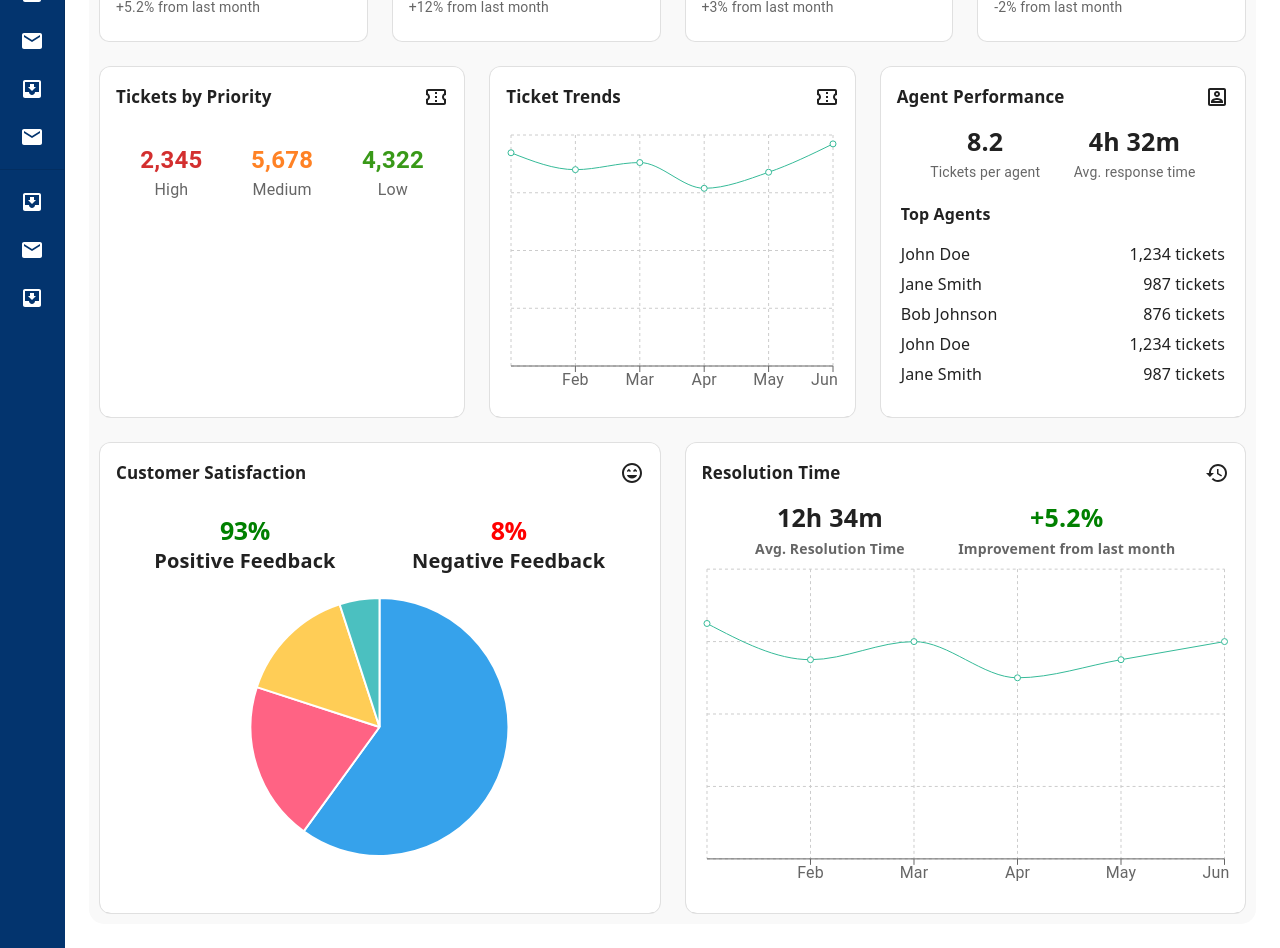
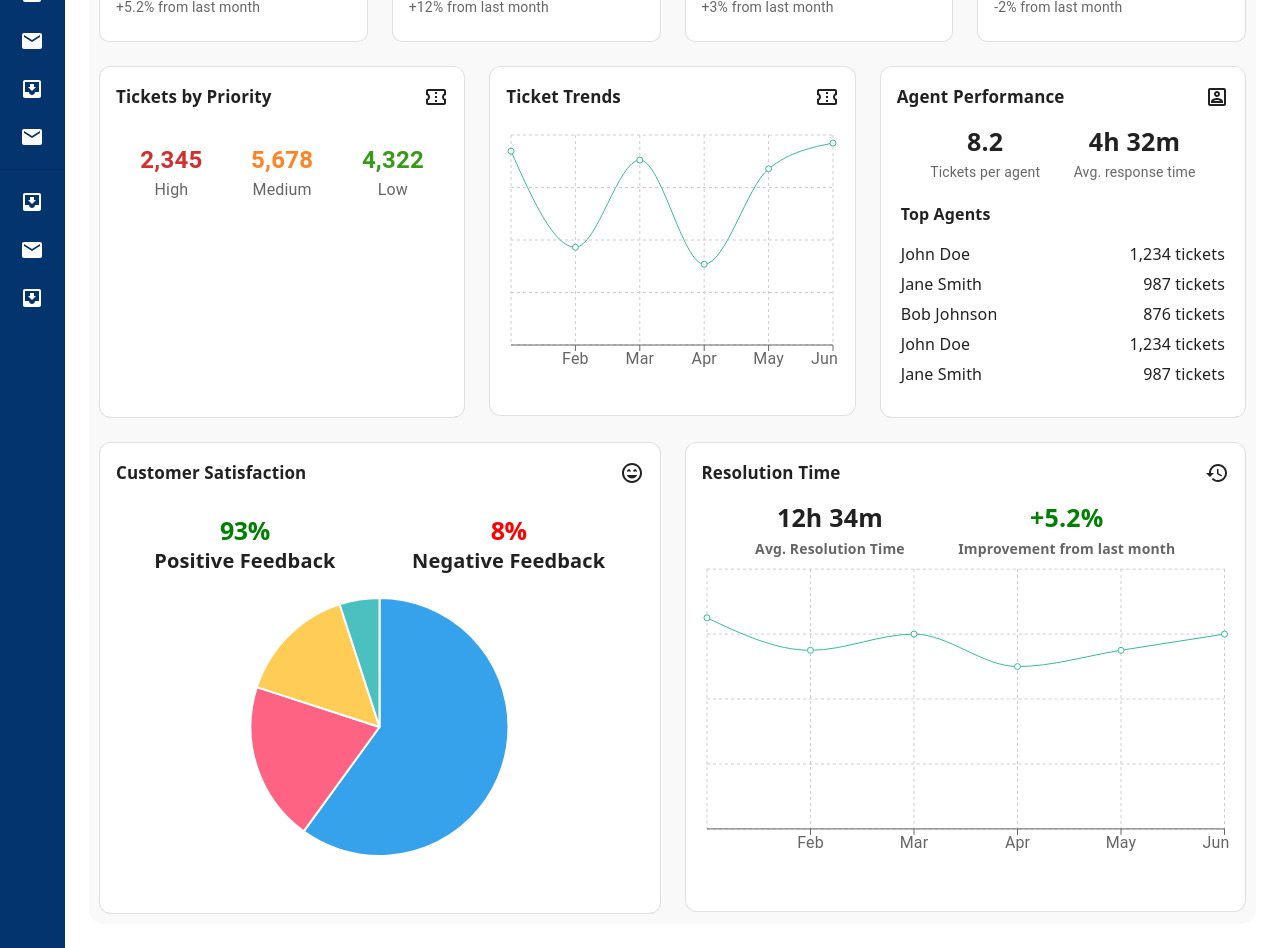
Before and after one commit to PriyanshuKherade8/Zendex, a React (Create React App) app: page / in a window 1280 px wide. Shown: the part 200-1148 px from the top of the page. Built offline with nearby package versions, Linux system fonts and the light colour scheme.

Commit message:
fix: graph resize runtime error issue

```diff
--- a/src/modules/Components/TaskDetails.js
+++ b/src/modules/Components/TaskDetails.js
@@ -1,10 +1,10 @@
 import React from "react";
 import styled from "styled-components";
-import { Box, Typography, Avatar, Link, Chip, Grid } from "@mui/material";
+import { Box, Typography, Avatar, Link, Chip, Grid, Card } from "@mui/material";
 import { AttachFile } from "@mui/icons-material";
 import { primaryColor } from "../ThemeColor";
 
-const Container = styled(Box)`
+const Container = styled(Card)`
   font-family: "system-ui";
   background-color: #fff;
   padding: 20px;
@@ -51,7 +51,7 @@ const DocumentLink = styled(Link)`
 
 const TaskDetails = () => {
   return (
-    <Container>
+    <Container variant="outlined">
       <Grid container spacing={2}>
         <Grid
           item
--- a/src/modules/DashboardThree/DashBoardComponents/ResolutionTime.js
+++ b/src/modules/DashboardThree/DashBoardComponents/ResolutionTime.js
@@ -10,26 +10,31 @@ import {
   ResponsiveContainer,
 } from "recharts";
 import HistoryOutlinedIcon from "@mui/icons-material/HistoryOutlined";
+
 const CardContentWrapper = styled(Card)`
   display: flex;
   flex-direction: column;
-  // align-items: center;
   padding: 16px;
   height: 470px;
+  border-radius: 12px;
+`;
+
+const ChartContainer = styled(Box)`
+  width: 100%;
+  height: 300px;
 `;
 
 const data = [
-  { name: "Jan", uv: 13 },
-  { name: "Feb", uv: 11 },
-  { name: "Mar", uv: 12 },
-  { name: "Apr", uv: 10 },
-  { name: "May", uv: 11 },
-  { name: "Jun", uv: 12 },
+  { name: "Jan", Time: 13 },
+  { name: "Feb", Time: 11 },
+  { name: "Mar", Time: 12 },
+  { name: "Apr", Time: 10 },
+  { name: "May", Time: 11 },
+  { name: "Jun", Time: 12 },
 ];
 
 const ResolutionTime = () => (
-  <Card variant="outlined" style={{ borderRadius: "12px" }}>
-    <CardContentWrapper>
+  <CardContentWrapper variant="outlined">
     <Box
       style={{
         display: "flex",
@@ -107,18 +112,17 @@ const ResolutionTime = () => (
         </Typography>
       </Box>
     </Box>
-      <Box style={{ width: "100%", height: "330px" }}>
+    <ChartContainer>
       <ResponsiveContainer width="100%" height="100%">
         <LineChart data={data}>
           <CartesianGrid strokeDasharray="3 3" />
           <XAxis dataKey="name" />
           <Tooltip />
-            <Line type="monotone" dataKey="uv" stroke="#36BA98" />
+          <Line type="monotone" dataKey="Time" stroke="#36BA98" />
         </LineChart>
       </ResponsiveContainer>
-      </Box>
+    </ChartContainer>
   </CardContentWrapper>
-  </Card>
 );
 
 export default ResolutionTime;
--- a/src/modules/DashboardThree/DashBoardComponents/TicketTrends.js
+++ b/src/modules/DashboardThree/DashBoardComponents/TicketTrends.js
@@ -10,25 +10,31 @@ import {
   ResponsiveContainer,
 } from "recharts";
 import ConfirmationNumberOutlinedIcon from "@mui/icons-material/ConfirmationNumberOutlined";
+
 const CardContentWrapper = styled(Card)`
   display: flex;
   flex-direction: column;
   padding: 16px;
   height: 350px;
+  border-radius: 12px;
+`;
+
+const ChartContainer = styled(Box)`
+  width: 100%;
+  height: 250px;
 `;
 
 const data = [
-  { name: "Jan", pv: 2400 },
-  { name: "Feb", pv: 2210 },
-  { name: "Mar", pv: 2290 },
-  { name: "Apr", pv: 2000 },
-  { name: "May", pv: 2181 },
-  { name: "Jun", pv: 2500 },
+  { name: "Jan", Tickets: 2400 },
+  { name: "Feb", Tickets: 1210 },
+  { name: "Mar", Tickets: 2290 },
+  { name: "Apr", Tickets: 1000 },
+  { name: "May", Tickets: 2181 },
+  { name: "Jun", Tickets: 2500 },
 ];
 
 const TicketTrends = () => (
-  <Card variant="outlined" style={{ borderRadius: "12px" }}>
-    <CardContentWrapper>
+  <CardContentWrapper variant="outlined">
     <Box
       style={{
         display: "flex",
@@ -49,18 +55,17 @@ const TicketTrends = () => (
       </Typography>
       <ConfirmationNumberOutlinedIcon />
     </Box>
-      <Box style={{ width: "100%", height: "330px" }}>
+    <ChartContainer>
       <ResponsiveContainer width="100%" height="100%">
         <LineChart data={data}>
           <CartesianGrid strokeDasharray="3 3" />
           <XAxis dataKey="name" />
           <Tooltip />
-            <Line type="monotone" dataKey="pv" stroke="#36BA98" />
+          <Line type="monotone" dataKey="Tickets" stroke="#36BA98" />
         </LineChart>
       </ResponsiveContainer>
-      </Box>
+    </ChartContainer>
   </CardContentWrapper>
-  </Card>
 );
 
 export default TicketTrends;
--- a/src/modules/TicketsFlow/TicketsComponent/RaiseForm.js
+++ b/src/modules/TicketsFlow/TicketsComponent/RaiseForm.js
@@ -27,6 +27,7 @@ import Dropdown from "../../UIComp/dropdown/Dropdown";
 import { useForm } from "react-hook-form";
 import Textarea from "../../UIComp/textarea/Textarea";
 import { primaryColor } from "../../ThemeColor";
+import { useNavigate } from "react-router-dom";
 
 const CustomCard = styled(Card)({
   width: "100%",
@@ -43,6 +44,7 @@ const FormRow = styled("div")({
 });
 
 export default function RaiseForm() {
+  const navigate = useNavigate();
   const {
     handleSubmit,
     register,
@@ -236,6 +238,9 @@ export default function RaiseForm() {
           variant="contained"
           style={{ backgroundColor: primaryColor }}
           type="submit"
+          onClick={() => {
+            navigate(`/total-tickets`);
+          }}
         >
           Submit Ticket
         </Button>
--- a/src/modules/ViewTicket/Components/TicketMainView.js
+++ b/src/modules/ViewTicket/Components/TicketMainView.js
@@ -51,11 +51,6 @@ const TicketMainView = () => {
           <CustomTab label="Details" />
           <CustomTab label="Conversation" />
           <CustomTab label="Comments" />
-          <CustomTab label="Assets" />
-          <CustomTab label="Associations" />
-          <CustomTab label="Approvals" />
-          <CustomTab label="Activities" />
-          <CustomTab label="Resolution" />
         </ScrollableTabs>
         {value === 0 && (
           <Box style={{ padding: "12px 0px 0px 12px" }}>
@@ -72,11 +67,6 @@ const TicketMainView = () => {
             <TicketComments />
           </Box>
         )}
-        {value === 3 && <Box p={3}>Content for Ticket Four</Box>}
-        {value === 4 && <Box p={3}>Content for Ticket Five</Box>}
-        {value === 5 && <Box p={3}>Content for Ticket Six</Box>}
-        {value === 6 && <Box p={3}>Content for Ticket Seven</Box>}
-        {value === 7 && <Box p={3}>Content for Ticket Seven</Box>}
       </StyledBox>
     </>
   );
```
Lines whose indentation alone changed are shown as unchanged.
